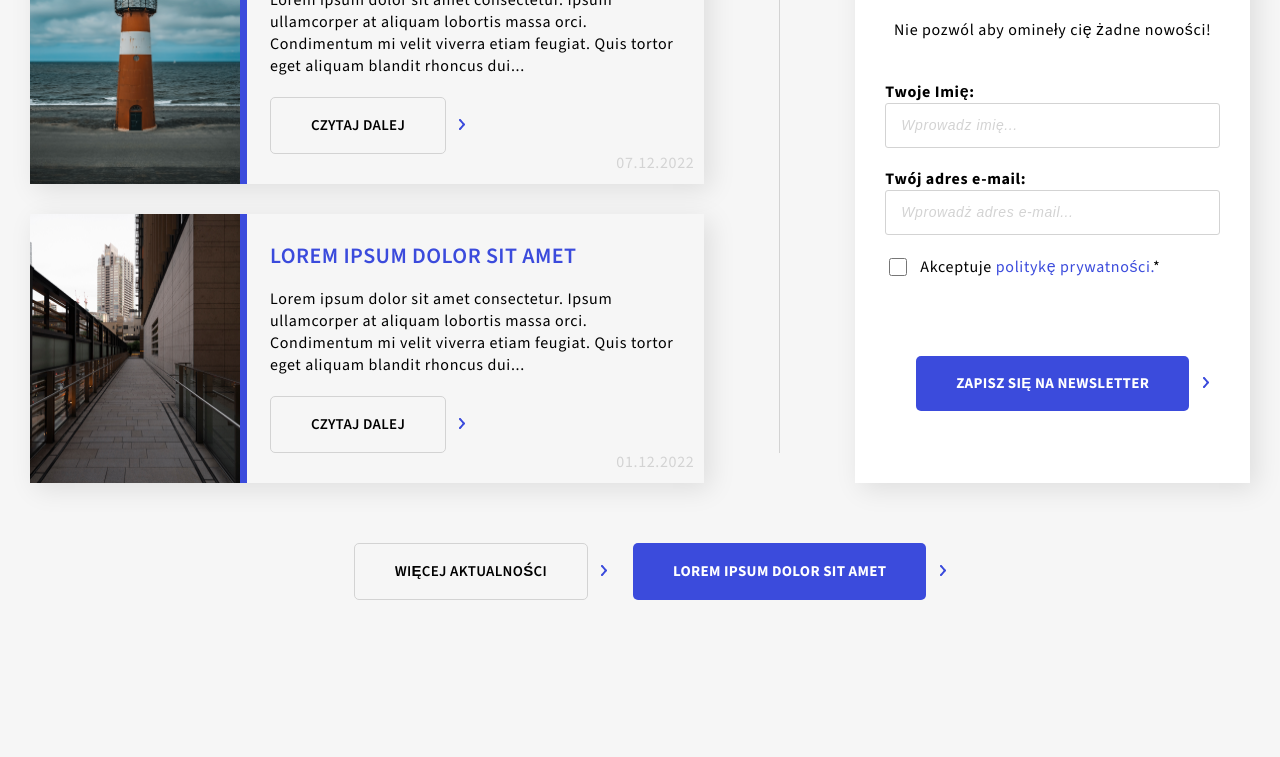
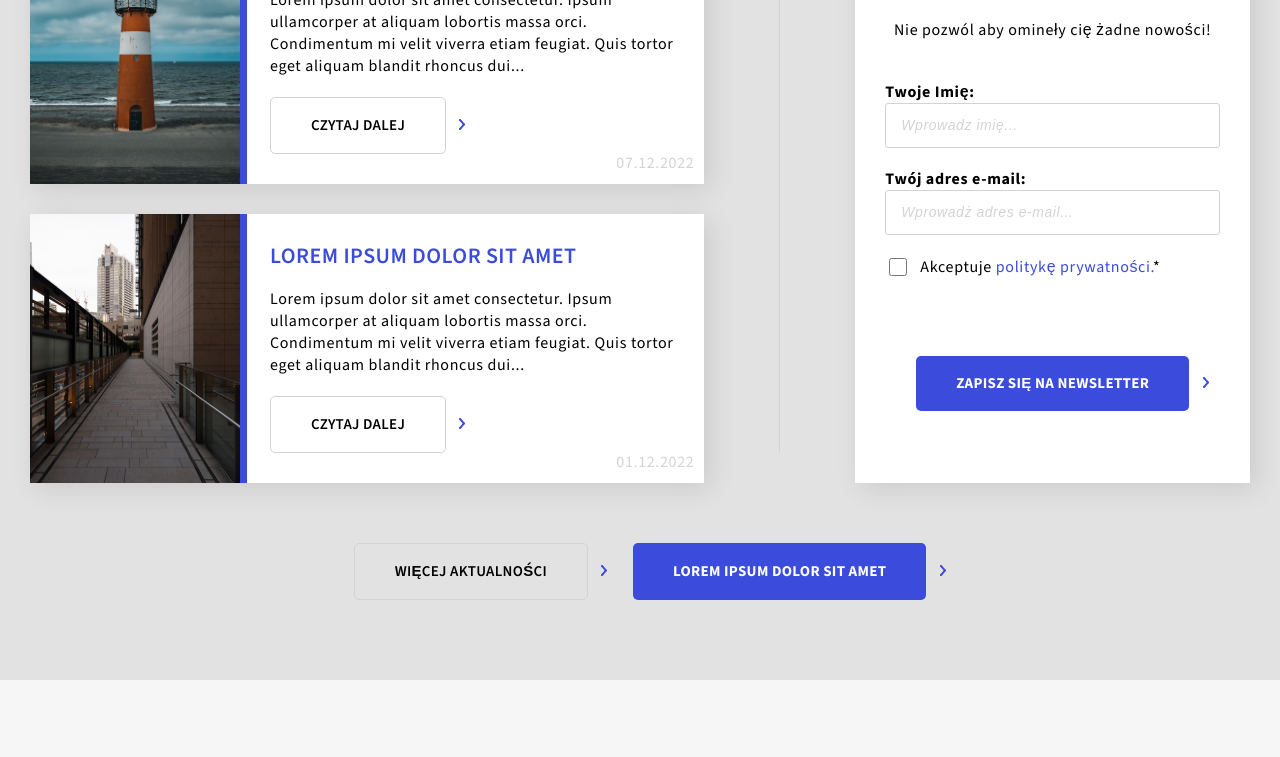
Before and after one commit to OskarS99/webpage-rekinyBiz, a website: page index.html in a window 1280 px wide. Shown: the part 414-1171 px from the top of the page. Drawn offline with nearby package versions, Linux system fonts and the light colour scheme.

Commit message:
background color changed

```diff
--- a/scss/components/_sectionOne.scss
+++ b/scss/components/_sectionOne.scss
@@ -1,6 +1,6 @@
 .sectionOne {
   padding: 80px 0;
-  background-color: #f6f6f6;
+  background-color: #e2e2e2;
   @media (max-width: 767px) {
     padding: 40px 0;
   }
@@ -41,6 +41,7 @@
 }
 
 .block {
+  background-color: white;
   display: flex;
   gap: 23px;
   box-shadow: 6px 6px 25px rgba(black, 0.1);
```
Also changed, not shown: css/styles.css.
